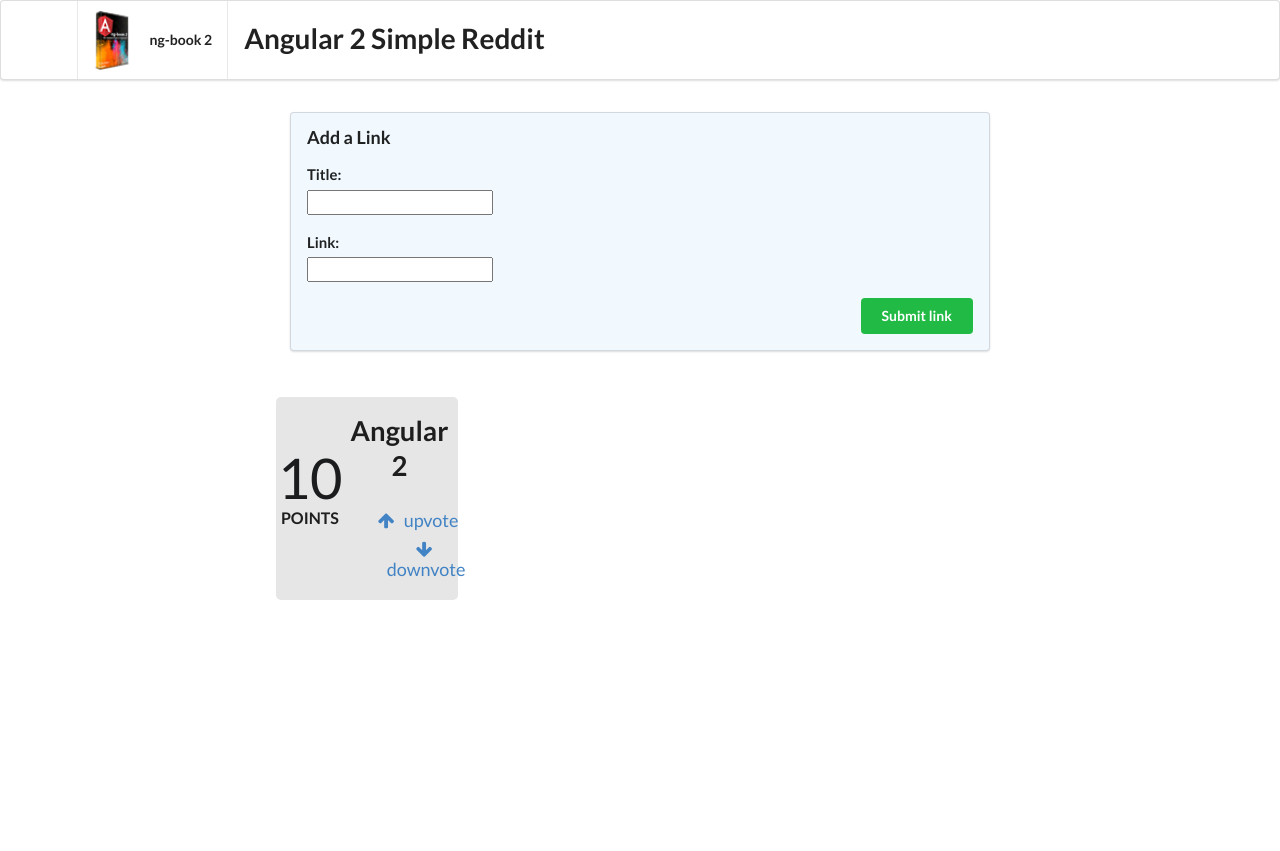
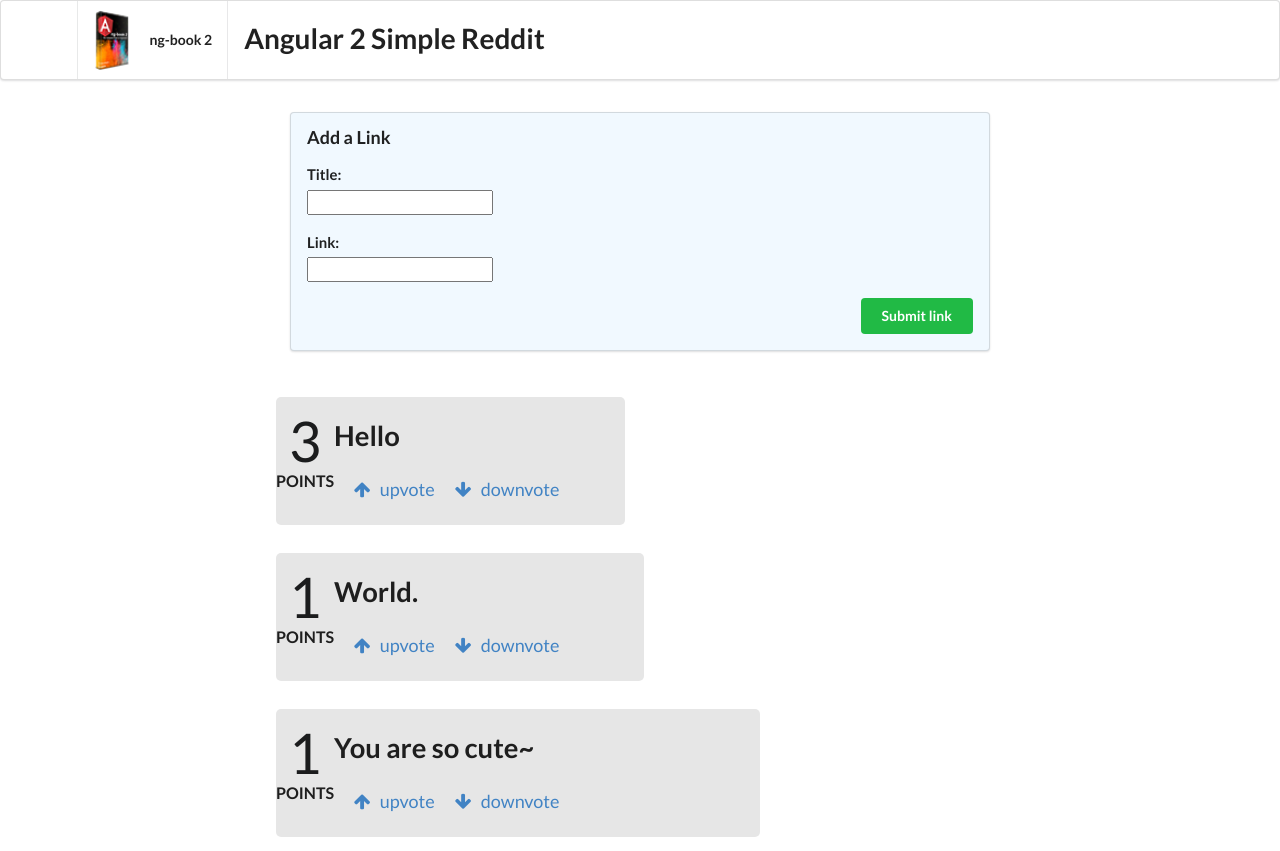
Before and after one commit to caiyubb/reddit, an Angular app: page / in a window 1280 px wide. Before the commit the page ends 800 px from the top, so only its background shows below. Built offline with nearby package versions, Linux system fonts and the light colour scheme.

Commit message:
[Cherri] feature : add article list

```diff
--- a/src/app/app.component.html
+++ b/src/app/app.component.html
@@ -12,5 +12,5 @@
   <button type="" (click)="addArticle(newtitle,newlink)" class="ui positive right floated button">Submit link</button>
 </form>
 <div class="ui grid posts">
-  <app-article></app-article>
+  <app-article *ngFor="let foobar of articles" [article]="foobar"></app-article>
 </div>
--- a/src/app/app.component.ts
+++ b/src/app/app.component.ts
@@ -1,4 +1,5 @@
 import { Component } from '@angular/core';
+import { Article } from './article/article.model'
 
 @Component({
   selector: 'app-root',
@@ -6,8 +7,21 @@ import { Component } from '@angular/core';
   styleUrls: ['./app.component.css']
 })
 export class AppComponent {
+  articles:Article[];
+
+  constructor(){
+    this.articles = [
+      new Article('Hello','http://angular.io',3),
+      new Article('World.','http://angular.io',1),
+      new Article('You are so cute~','http://angular.io',1),
+
+    ]
+  }
   addArticle(title: HTMLInputElement, link: HTMLInputElement):boolean{
     console.log(`Adding article title: ${title.value} and link: ${link.value}`);
+    this.articles.push(new Article(title.value,link.value,0));
+    title.value = '';
+    link.value = '';
     return false;
   }
 }
--- a/src/app/article/article.component.html
+++ b/src/app/article/article.component.html
@@ -1,4 +1,4 @@
-<div class="four wide column center aligned votes">
+<div class="four wide center aligned votes">
   <div class="ui statistic">
     <div class="value">
       {{article.votes}}
--- a/src/app/article/article.component.ts
+++ b/src/app/article/article.component.ts
@@ -1,4 +1,4 @@
-import { Component, OnInit } from '@angular/core';
+import { Component, OnInit, Input} from '@angular/core';
 import { Article } from './article.model';
 
 @Component({
@@ -10,15 +10,8 @@ import { Article } from './article.model';
   }
 })
 export class ArticleComponent implements OnInit {
-  article: Article;
+  @Input() article: Article;
 
-  constructor() {
-    this.article = new Article(
-      'Angular 2',
-      'http://angular.io',
-      10
-    )
-   }
   voteUp():boolean {
     this.article.votes += 1;
     return false;
```
